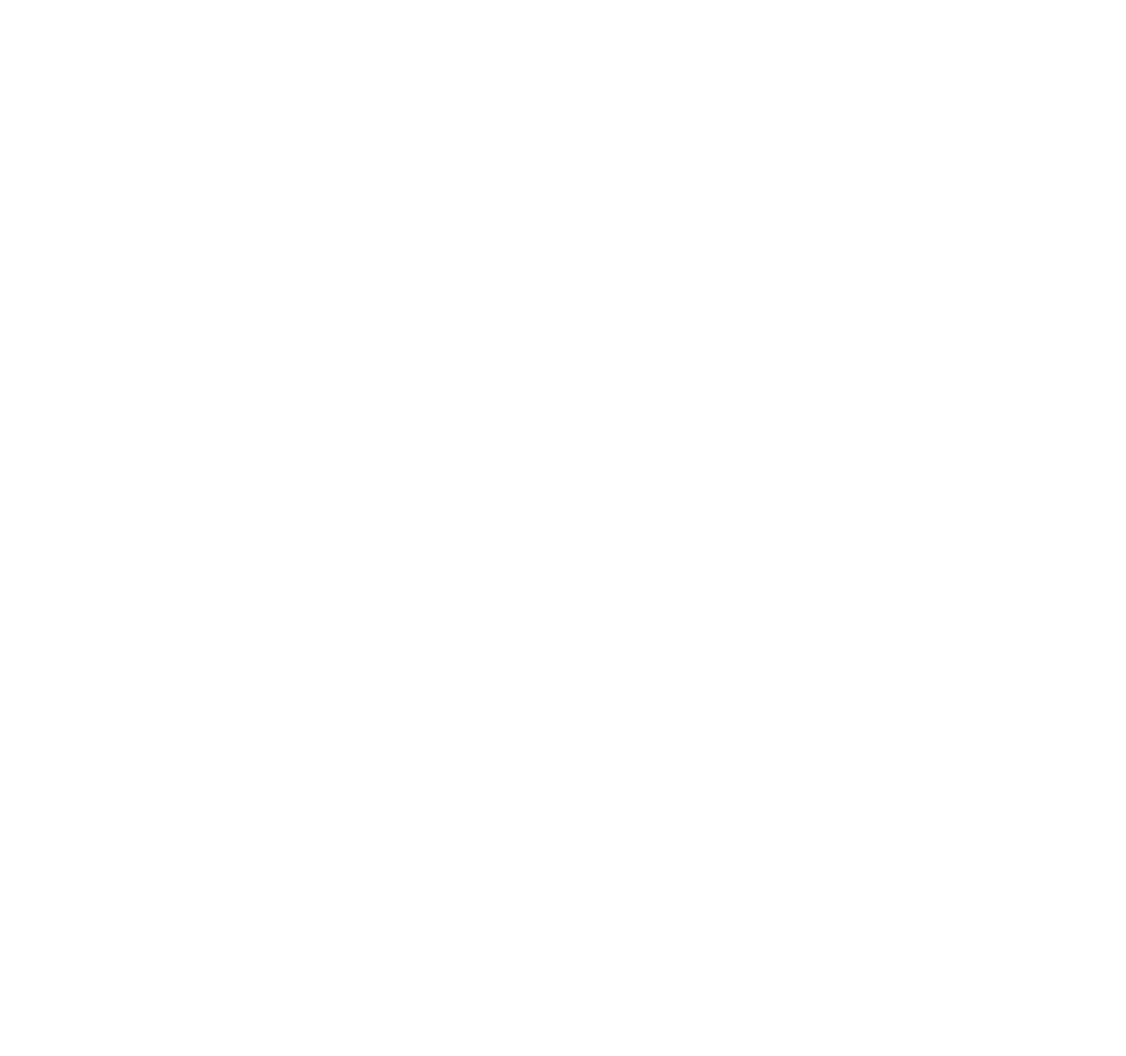
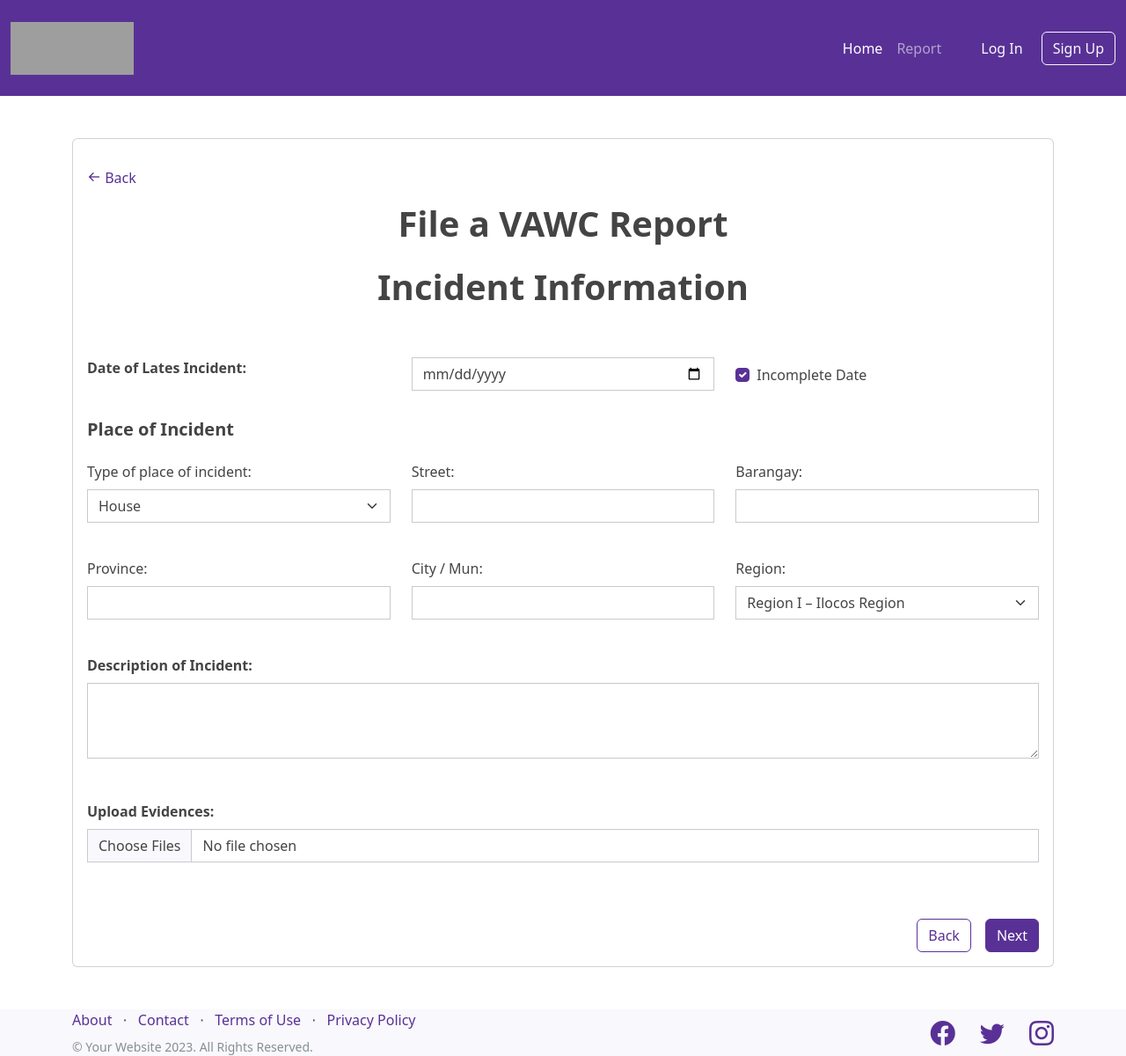
Before and after one commit to EljenMae/thesisVAWC, a Django app: page /impact-incident/ in a window 1280 px wide. Before the commit the page is empty. Shown: the whole page at 88% size. Before the commit the page ends 800 px from the top, so only its background shows below. Run offline with Django 4.2, Linux system fonts and the light colour scheme; some libraries are stand-ins or nearby versions; grey boxes are pictures that could not be loaded.

Commit message:
adding something

```diff
--- a/vawc/base/templates/vawc/impacted-incident.html
+++ b/vawc/base/templates/vawc/impacted-incident.html
@@ -0,0 +1,123 @@
+{% extends "main.html" %}
+
+
+{% block content %}
+
+
+<div class="container pt-5 pb-5">
+    <div class="card">
+      <div class="card-body">
+        <div class="pt-3">
+            <a class="text-decoration-none" href="{% url 'impact perpetrator' %}" role="button"><i class='bx bx-arrow-back'></i> Back</a>
+        </div><!--End of button-->
+        <h1 class="text-center pt-3"><strong>File a VAWC Report</strong></h1>
+
+
+        <h1 class="text-center pt-3"><strong>Incident Information</strong></h1>
+
+        <div class="row pt-5 pb-3">
+            <div class="col-lg-4 col-md-4 col-sm-8">
+                <label for="victim-city" class="form-label"><strong>Date of Lates Incident: </strong></label>
+            </div><!--end of col-->
+            <div class="col-lg-4 col-md-4 col-sm-8">
+                <input type="date" class="form-control" id="victim-city">
+              </div><!--emd of col-->
+
+              <div class="col-lg-4 col-md-4 col-sm-8 pt-2">
+                <div class="form-check">
+                    <input class="form-check-input" type="checkbox" value="" id="flexCheckChecked" checked>
+                    <label class="form-check-label" for="flexCheckChecked">
+                      Incomplete Date
+                    </label>
+                  </div>
+              </div><!--emd of col-->
+        </div><!--end of row-->
+
+        <div class="row pt-3 pb-3">
+            <h5 class="pb-3"><strong>Place of Incident</strong></h5>
+            <div class="col-lg-4 col-md-4 col-sm-8 pb-2">
+                <label for="victim-region" class="form-label">Type of place of incident: </label>
+                  <select id="victim-region" class="form-select">
+                    <option value="house">House</option>
+                    <option value="work">Work</option>
+                    <option value="school">School</option>
+                    <option value="commercialPlaces">Commercial Places</option>
+                    <option value="religion">Religion Institutions</option>
+                    <option value="placeOfMedicalTreatment">Place of Medical Treatment</option>
+                    <option value="transport">Transport & Connecting Sites</option>
+                    <option value="brothles">Brothles and Similar Establishments</option>
+                    <option value="others">Others</option>
+                    <option value="noResponse">No Response</option>
+                </select>
+              </div><!--end of col-->
+
+              <div class="col-lg-4 col-md-4 col-sm-8 pb-2">
+                <label for="victim-street" class="form-label">Street: </label>
+                <input type="text" class="form-control" id="victim-street">
+              </div><!--end of col-->
+
+              <div class="col-lg-4 col-md-4 col-sm-8">
+                <label for="victim-barangay" class="form-label">Barangay: </label>
+                <input type="text" class="form-control" id="victim-barangay">
+              </div><!--End of col-->
+        </div><!--end of row-->
+
+        <div class="row pt-3 pb-3">
+            <div class="col-lg-4 col-md-4 col-sm-8">
+                <label for="victim-province" class="form-label">Province: </label>
+                <input type="text" class="form-control" id="victim-province">
+              </div><!--end of col-->
+              <div class="col-lg-4 col-md-4 col-sm-8">
+                <label for="victim-city" class="form-label">City / Mun: </label>
+                <input type="text" class="form-control" id="victim-city">
+              </div><!--emd of col-->
+              <div class="col-lg-4 col-md-4 col-sm-8 pb-2">
+                <label for="victim-region" class="form-label">Region: </label>
+                  <select id="victim-region" class="form-select">
+                    <option value="region-I">Region I – Ilocos Region</option>
+                    <option value="region-II">Region II – Cagayan Valley</option>
+                    <option value="region-III">Region III – Central Luzon</option>
+                    <option value="region-IV">Region IV‑A – CALABARZON</option>
+                    <option value="mimaropa">MIMAROPA Region</option>
+                    <option value="region-V">Region V – Bicol Region</option>
+                    <option value="region-VI">Region VI – Western Visayas</option>
+                    <option value="region-VII">Region VII – Central Visayas</option>
+                    <option value="region-VIII">Region VIII – Eastern Visayas</option>
+                    <option value="region-IX">Region IX – Zamboanga Peninsula</option>
+                    <option value="region-X">Region X – Northern Mindanao</option>
+                    <option value="region-XI">Region XI – Davao Region</option>
+                    <option value="region-XII">Region XII – SOCCSKSARGEN</option>
+                    <option value="region-XIII">Region XIII – Caraga</option>
+                    <option value="ncr">NCR – National Capital Region</option>
+                    <option value="car">CAR – Cordillera Administrative Region</option>
+                    <option value="barmm">BARMM – Bangsamoro Autonomous Region in Muslim Mindanao</option>
+                </select>
+              </div><!--end of col-->
+            </div><!--end of row-->
+
+            <div class="row pt-3 pb-3">
+                <div class="mb-3">
+                    <label for="exampleFormControlTextarea1" class="form-label"><strong>Description of Incident:</strong></label>
+                    <textarea class="form-control" id="exampleFormControlTextarea1" rows="3"></textarea>
+                  </div><!--for textbox-->
+        </div><!--End or row-->
+
+        <div class="row pt-3">
+            <div class="mb-3">
+                <label for="formFileMultiple" class="form-label"><strong>Upload Evidences:</strong></label>
+                <input class="form-control" type="file" id="formFileMultiple" multiple>
+              </div><!--form to upload-->
+    </div><!--End or row-->
+
+            <div class="d-grid gap-2 d-md-flex justify-content-md-end pt-5">
+              <a class="btn btn-outline-primary me-md-2" href="{% url 'impact perpetrator' %}" role="button">Back</a>
+              <a class="btn btn-primary" href="#" role="button">Next</a>
+          </div><!--end of buttons-->
+
+      </div><!--end of card body-->
+    </div><!--end of card-->
+  </div><!--end of container-->
+
+
+
+{% endblock content %}
--- a/vawc/base/templates/vawc/impacted-perpetrator.html
+++ b/vawc/base/templates/vawc/impacted-perpetrator.html
@@ -210,7 +210,7 @@
 
             <div class="d-grid gap-2 d-md-flex justify-content-md-end pt-5">
               <a class="btn btn-outline-primary me-md-2" href="{% url 'impact victim' %}" role="button">Back</a>
-              <a class="btn btn-primary" href="#" role="button">Next</a>
+              <a class="btn btn-primary" href="{% url 'impact incident' %}" role="button">Next</a>
           </div><!--end of buttons-->
       </div><!--end of card body-->
     </div><!--end of card-->
```
